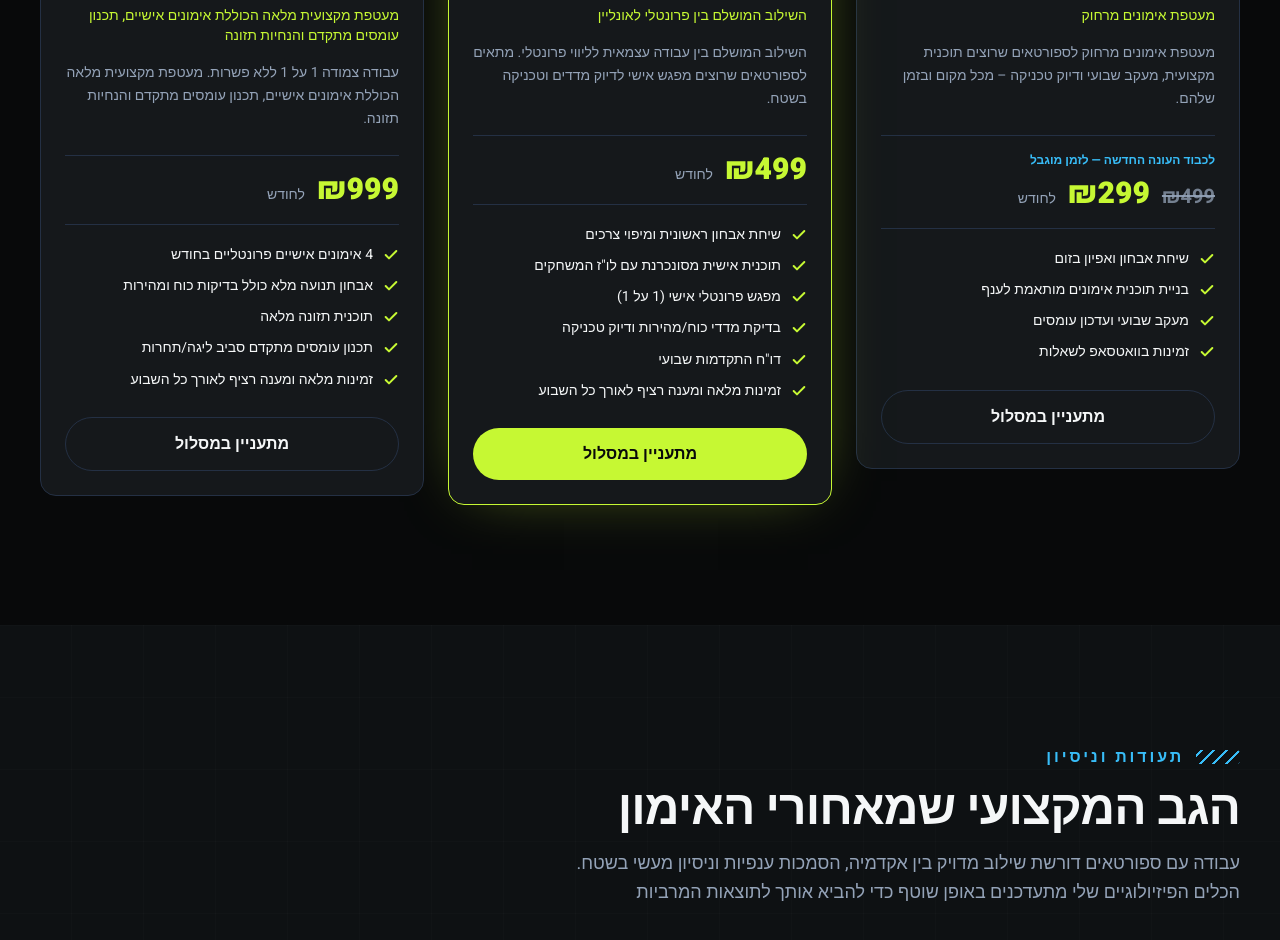
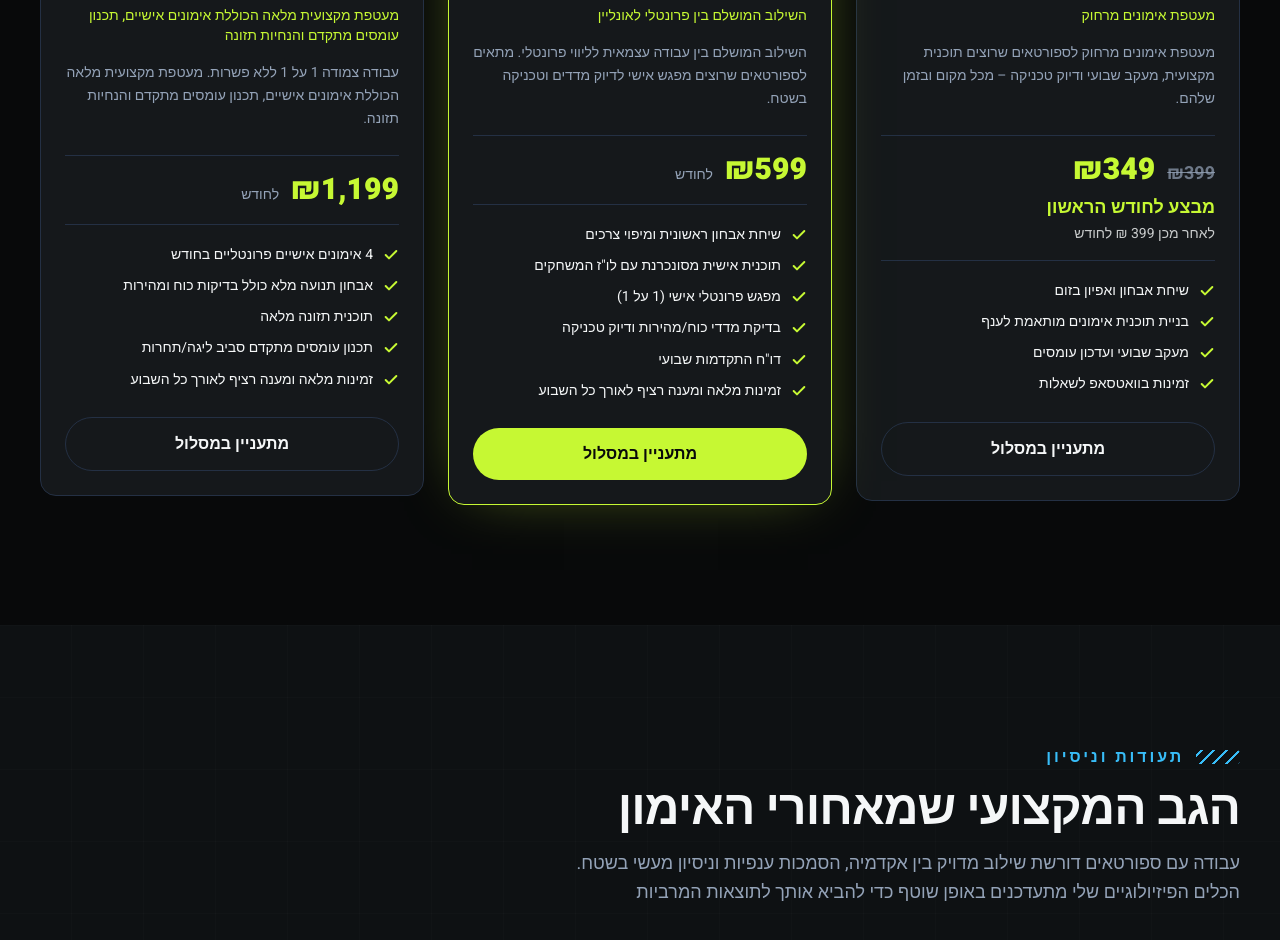
Before and after one commit to shaiyarkoni/sy-performance, a Next.js app: page / in a window 1280 px wide. Shown: the part 3240-4180 px from the top of the page. Built offline with nearby package versions, Linux system fonts and the light colour scheme.

Commit message:
Update program prices and first-month online intro offer.
Show ₪349 intro vs ₪399 ongoing for online, set hybrid to ₪599 and VIP to ₪1,199, and make the first-month sale copy easier to read.

Co-authored-by: Cursor <cursoragent@cursor.com>

```diff
--- a/data/content.en.json
+++ b/data/content.en.json
@@ -65,9 +65,10 @@
         "name": "Full online",
         "tagline": "Remote coaching package",
         "description": "Remote coaching for athletes who want a professional plan, weekly follow-up, and technique precision — from anywhere, on their schedule.",
-        "originalPrice": "₪499",
-        "price": "₪299",
-        "promoLabel": "New season — limited-time offer",
+        "originalPrice": "₪399",
+        "price": "₪349",
+        "priceNote": "First-month intro offer",
+        "priceSubnote": "Then ₪399 per month",
         "period": "per month",
         "features": [
           "Assessment and goal-mapping call on Zoom",
@@ -83,7 +84,7 @@
         "name": "Hybrid",
         "tagline": "The best mix of in-person and online",
         "description": "The ideal balance between independent work and in-person coaching. For athletes who want face-to-face sessions for metrics and technique on the field.",
-        "price": "₪499",
+        "price": "₪599",
         "period": "per month",
         "features": [
           "Initial assessment and needs mapping",
@@ -101,7 +102,7 @@
         "name": "VIP — full package",
         "tagline": "Full professional support including personal training, advanced load planning, and nutrition guidance",
         "description": "Close 1-on-1 work with no compromises. Full package including personal sessions, advanced periodization, and nutrition guidance.",
-        "price": "₪999",
+        "price": "₪1,199",
         "period": "per month",
         "features": [
           "4 in-person personal sessions per month",
--- a/data/content.json
+++ b/data/content.json
@@ -77,9 +77,10 @@
         "name": "אונליין מלא",
         "tagline": "מעטפת אימונים מרחוק",
         "description": "מעטפת אימונים מרחוק לספורטאים שרוצים תוכנית מקצועית, מעקב שבועי ודיוק טכניקה – מכל מקום ובזמן שלהם.",
-        "originalPrice": "₪499",
-        "price": "₪299",
-        "promoLabel": "לכבוד העונה החדשה — לזמן מוגבל",
+        "originalPrice": "₪399",
+        "price": "₪349",
+        "priceNote": "מבצע לחודש הראשון",
+        "priceSubnote": "לאחר מכן 399 ₪ לחודש",
         "period": "לחודש",
         "features": [
           "שיחת אבחון ואפיון בזום",
@@ -95,7 +96,7 @@
         "name": "היברידי",
         "tagline": "השילוב המושלם בין פרונטלי לאונליין",
         "description": "השילוב המושלם בין עבודה עצמאית לליווי פרונטלי. מתאים לספורטאים שרוצים מפגש אישי לדיוק מדדים וטכניקה בשטח.",
-        "price": "₪499",
+        "price": "₪599",
         "period": "לחודש",
         "features": [
           "שיחת אבחון ראשונית ומיפוי צרכים",
@@ -113,7 +114,7 @@
         "name": "VIP - מעטפת מלאה",
         "tagline": "מעטפת מקצועית מלאה הכוללת אימונים אישיים, תכנון עומסים מתקדם והנחיות תזונה",
         "description": "עבודה צמודה 1 על 1 ללא פשרות. מעטפת מקצועית מלאה הכוללת אימונים אישיים, תכנון עומסים מתקדם והנחיות תזונה.",
-        "price": "₪999",
+        "price": "₪1,199",
         "period": "לחודש",
         "features": [
           "4 אימונים אישיים פרונטליים בחודש",
--- a/src/components/admin/panels.tsx
+++ b/src/components/admin/panels.tsx
@@ -329,6 +329,24 @@ export function ProgramsPanel({ value, onChange }: PanelProps<"programs">) {
                     update({ promoLabel: promoLabel || undefined })
                   }
                   hint="למשל לכבוד עונה חדשה — מחיר מיוחד"
+                />
+              </Row>
+              <Row>
+                <TextField
+                  label="הסבר מחיר (אופציונלי)"
+                  value={item.priceNote ?? ""}
+                  onChange={(priceNote) =>
+                    update({ priceNote: priceNote || undefined })
+                  }
+                  hint="למשל 349 ₪ לחודש הראשון"
+                />
+                <TextField
+                  label="הסבר מחיר משני (אופציונלי)"
+                  value={item.priceSubnote ?? ""}
+                  onChange={(priceSubnote) =>
+                    update({ priceSubnote: priceSubnote || undefined })
+                  }
+                  hint="למשל לאחר מכן 449 ₪ לחודש"
                 />
               </Row>
               <StringListField
--- a/src/components/site/programs.tsx
+++ b/src/components/site/programs.tsx
@@ -70,15 +70,27 @@ export function Programs({ programs, whatsappNumber }: ProgramsProps) {
                     ) : null}
                     <div className="flex flex-wrap items-baseline gap-x-3 gap-y-1">
                       {program.originalPrice ? (
-                        <span className="text-xl font-bold text-fog/75 line-through decoration-fog/90">
+                        <span className="text-base font-bold text-fog/70 line-through decoration-fog/80 sm:text-lg">
                           {program.originalPrice}
                         </span>
                       ) : null}
                       <span className="text-3xl font-black text-volt">
                         {program.price}
                       </span>
-                      <span className="text-sm text-fog">{program.period}</span>
+                      {!program.priceNote && program.period ? (
+                        <span className="text-sm text-fog">{program.period}</span>
+                      ) : null}
                     </div>
+                    {program.priceNote ? (
+                      <p className="mt-2 text-base font-bold leading-snug text-volt sm:text-lg">
+                        {program.priceNote}
+                      </p>
+                    ) : null}
+                    {program.priceSubnote ? (
+                      <p className="mt-1 text-sm leading-snug text-chalk/80">
+                        {program.priceSubnote}
+                      </p>
+                    ) : null}
                   </div>
 
                   <ul className="mt-5 flex-1 space-y-3">
--- a/src/lib/content.ts
+++ b/src/lib/content.ts
@@ -50,6 +50,8 @@ function mergeProgramPromos(
         originalPrice: item.originalPrice,
         price: item.price,
         promoLabel: item.promoLabel,
+        priceNote: item.priceNote,
+        priceSubnote: item.priceSubnote,
       },
     ]),
   );
@@ -60,13 +62,15 @@ function mergeProgramPromos(
       ...content.programs,
       items: content.programs.items.map((item) => {
         const promo = promoById.get(item.id);
-        if (!promo?.originalPrice && !promo?.promoLabel) return item;
+        if (!promo) return item;
 
         return {
           ...item,
           originalPrice: promo.originalPrice,
           price: promo.price,
           promoLabel: promo.promoLabel,
+          priceNote: promo.priceNote,
+          priceSubnote: promo.priceSubnote,
         };
       }),
     },
--- a/src/lib/types.ts
+++ b/src/lib/types.ts
@@ -21,6 +21,10 @@ export type Program = {
   originalPrice?: string;
   /** טקסט קצר מעל המחיר, למשל «לכבוד עונה חדשה» */
   promoLabel?: string;
+  /** שורה קצרה מתחת למחיר, למשל «349 ₪ לחודש הראשון» */
+  priceNote?: string;
+  /** שורה משנית מתחת, למשל «לאחר מכן 449 ₪ לחודש» */
+  priceSubnote?: string;
   period: string;
   features: string[];
   popular: boolean;
```
